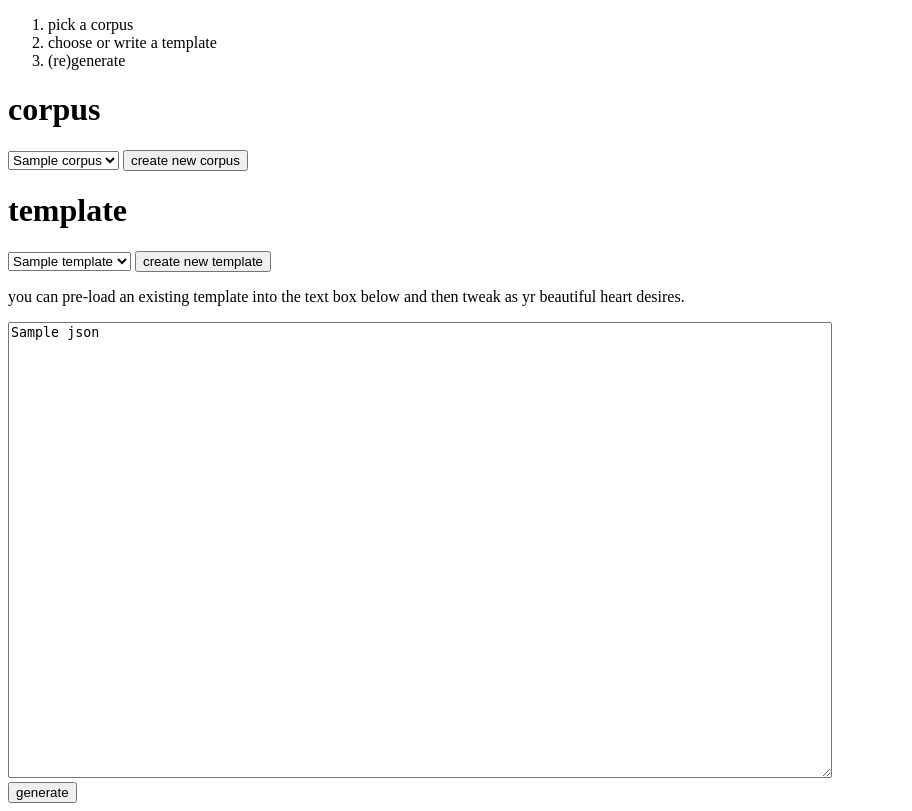
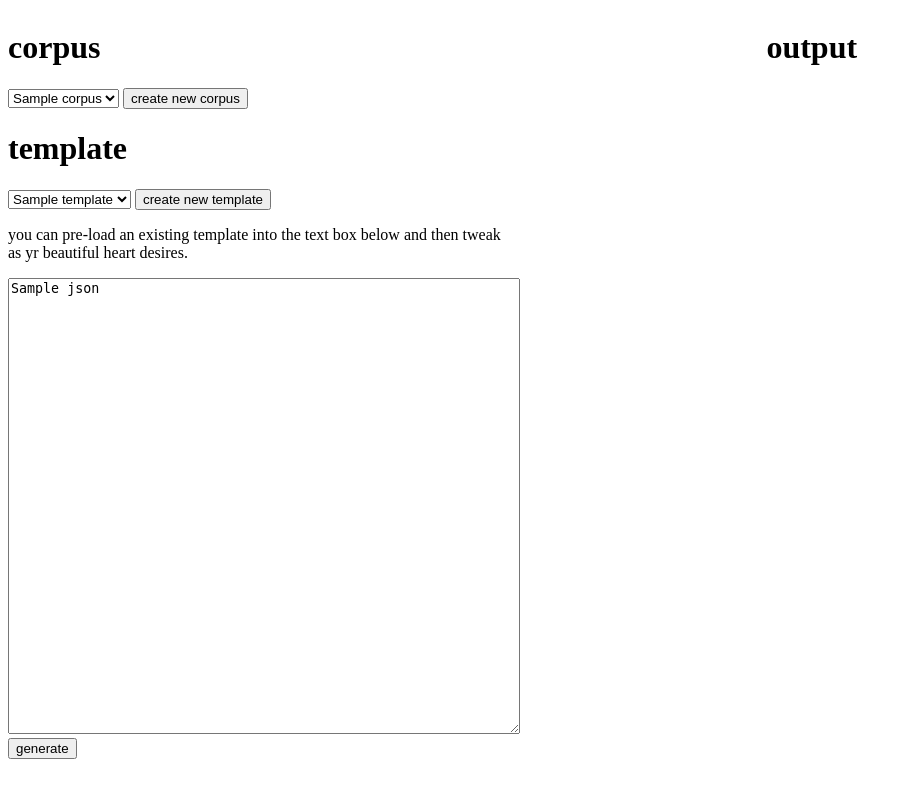
Before and after one commit to vilmibm/prosaicweb, a Flask app: template prosaicweb/templates/generate.html in a window 1280 px wide. Shown: the whole page, without its empty margins (0-912 px from the left). After the commit the page ends 759 px from the top, so only its background shows below. Run offline with Flask 2, Linux system fonts and the light colour scheme; the template is opened without the code that fills it: most values are stand-ins (such as "Sample title", 1, 10 or a date in 2020).

Commit message:
WIP: start on output

```diff
--- /dev/null
+++ b/prosaicweb/static/generate.css
@@ -0,0 +1,17 @@
+#content {
+    width: 100%;
+}
+
+#col0 {
+    width: 40%;
+    float: left;
+}
+
+#col1 {
+    width: 40%;
+    float:right;
+}
+
+textarea {
+    width: 100%;
+}
--- a/prosaicweb/templates/generate.html
+++ b/prosaicweb/templates/generate.html
@@ -1,14 +1,13 @@
 <!DOCTYPE html>
 <html>
     <head>
+        <meta charset="UTF-8">
         <title>generate some poetry</title>
+        <link rel="stylesheet" href="/static/generate.css">
     </head>
     <body>
-        <ol>
-            <li>pick a corpus</li>
-            <li>choose or write a template</li>
-            <li>(re)generate</li>
-        </ol>
+        <div id="content">
+            <div id="col0">
                 <form>
                     <h1>corpus</h1>
                     <select name="corpus">
@@ -25,10 +24,17 @@
                         {% endfor %}
                     </select> <button>create new template</button>
                     <p>you can pre-load an existing template into the text box below and then tweak as yr beautiful heart desires.</p>
-            <textarea rows="30" cols="100" name="template_raw"></textarea>
+                    <textarea rows="30" name="template_raw"></textarea>
                     <br>
                     <input type="submit"  value="generate">
                 </form>
+            </div>
+            <div id="col1">
+                <h1>output</h1>
+                <div id="output">
+                </div>
+            </div>
+        </div>
         <script src="/static/generate.js"></script>
     </body>
 </html>
```
Lines whose indentation alone changed are shown as unchanged.
